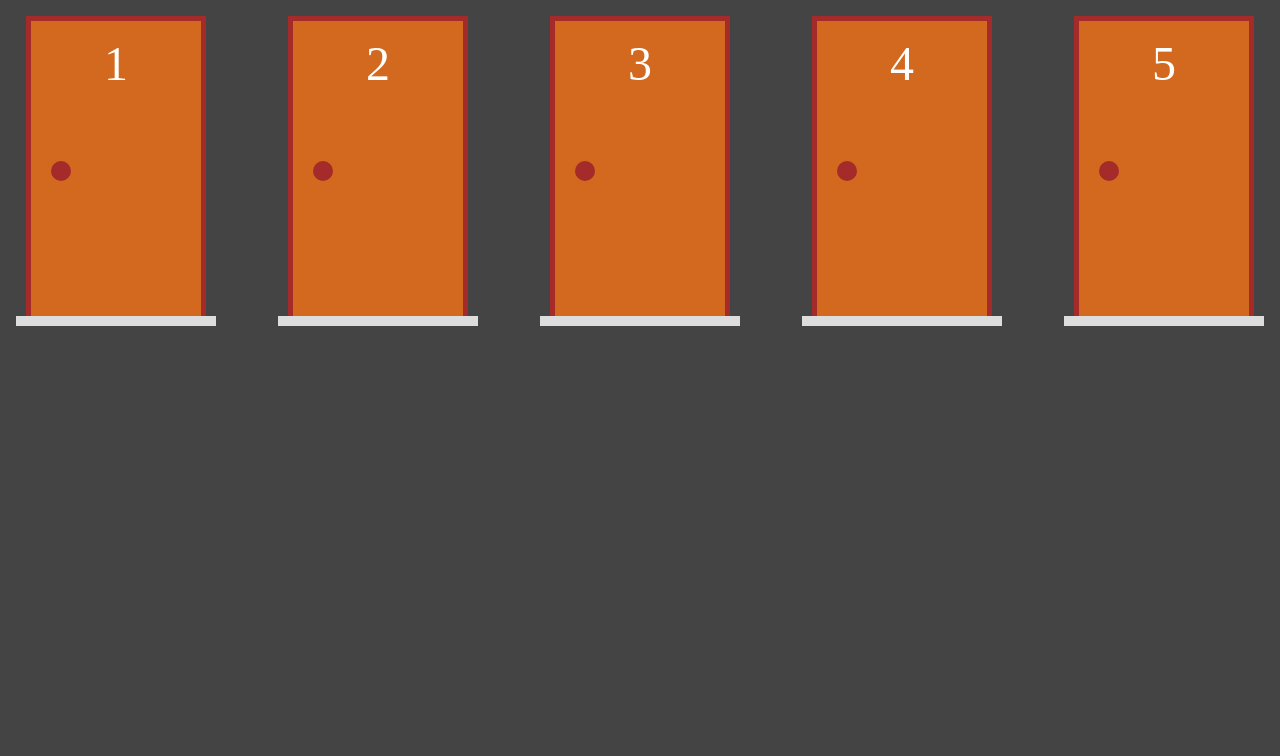
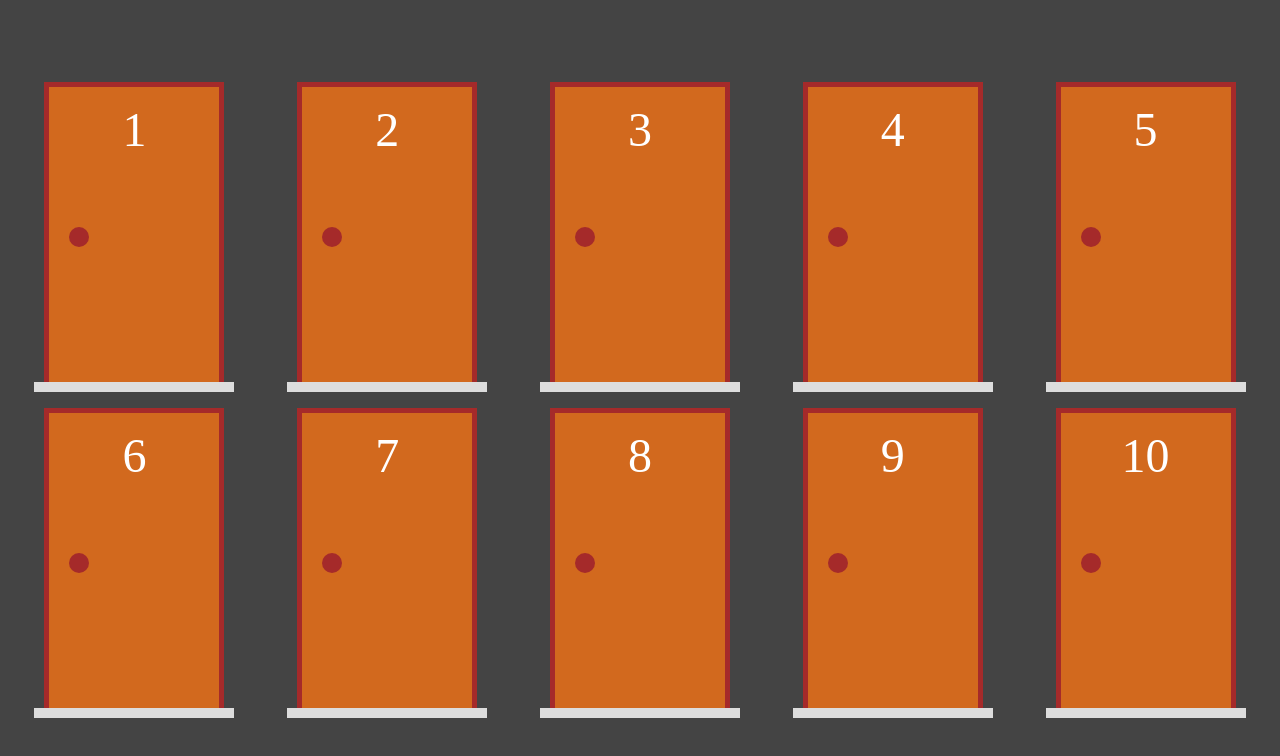
Before and after one commit to DiogoKenway/monty-hall, a Next.js app: page /jogo in a window 1280 px wide. Shown: the top 756 px of the page. Built offline with nearby package versions, Linux system fonts and the light colour scheme.

Commit message:
styled finishin

```diff
--- a/src/pages/jogo.tsx
+++ b/src/pages/jogo.tsx
@@ -5,7 +5,7 @@ import styles from "../styles/jogo.module.css";
 
 export default function jogo() {
 
-  const [portas, setPortas] = useState(criarPortas(5, 3));
+  const [portas, setPortas] = useState(criarPortas(10, 3));
 
   function renderizarPortas() {
     return portas.map((porta, i) => (
@@ -16,7 +16,9 @@ export default function jogo() {
 
   return (
     <div className={styles.jogo}>
-        {renderizarPortas()}
+        <div className={styles.porta}>
+            {renderizarPortas()}
+        </div>
     </div>
   )
 }
--- a/src/styles/jogo.module.css
+++ b/src/styles/jogo.module.css
@@ -1,7 +1,15 @@
 .jogo {
     padding: 1rem;
     display: flex;
-    align-items: center;
-    justify-content: space-between;
+    flex-direction: column;
+    justify-content: center;
+    height: 100vh;
+}
+
+.porta {
+    display: flex;
+    flex-wrap: wrap;
+    justify-content: space-around;
     gap: 1rem;
+    align-self: stretch;
 }
```
